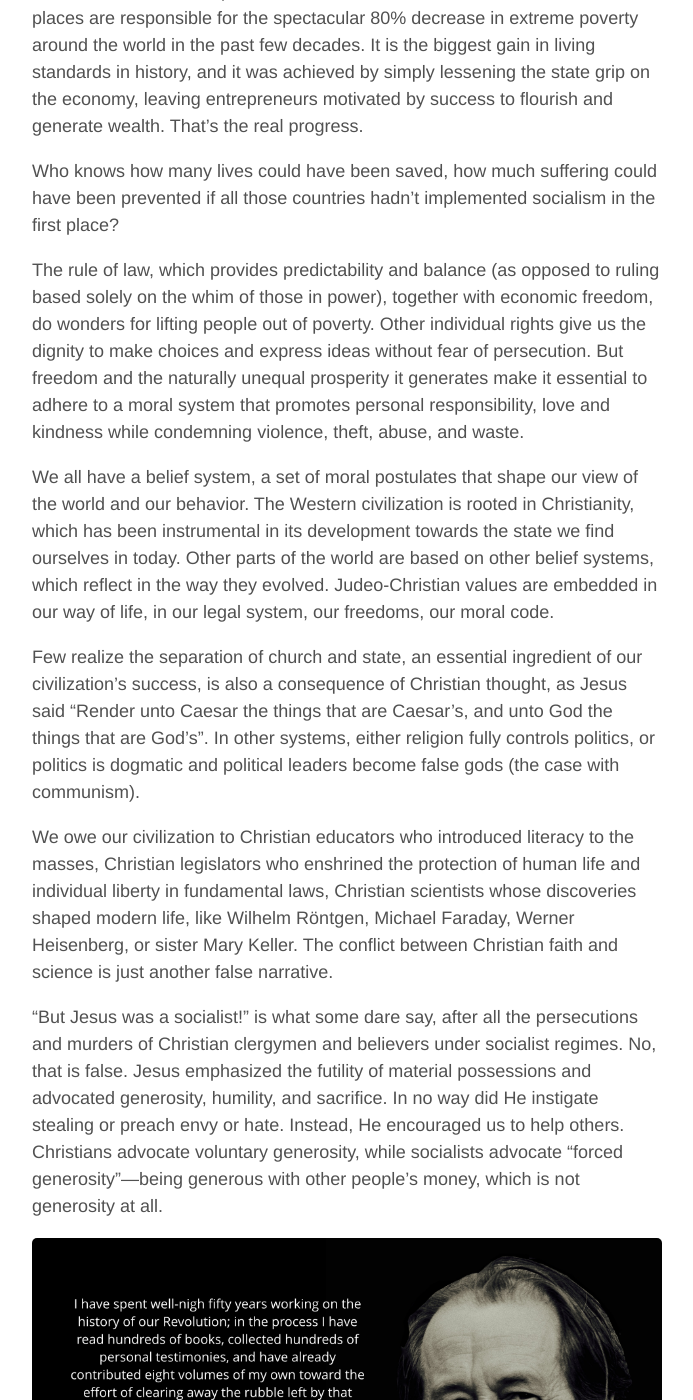
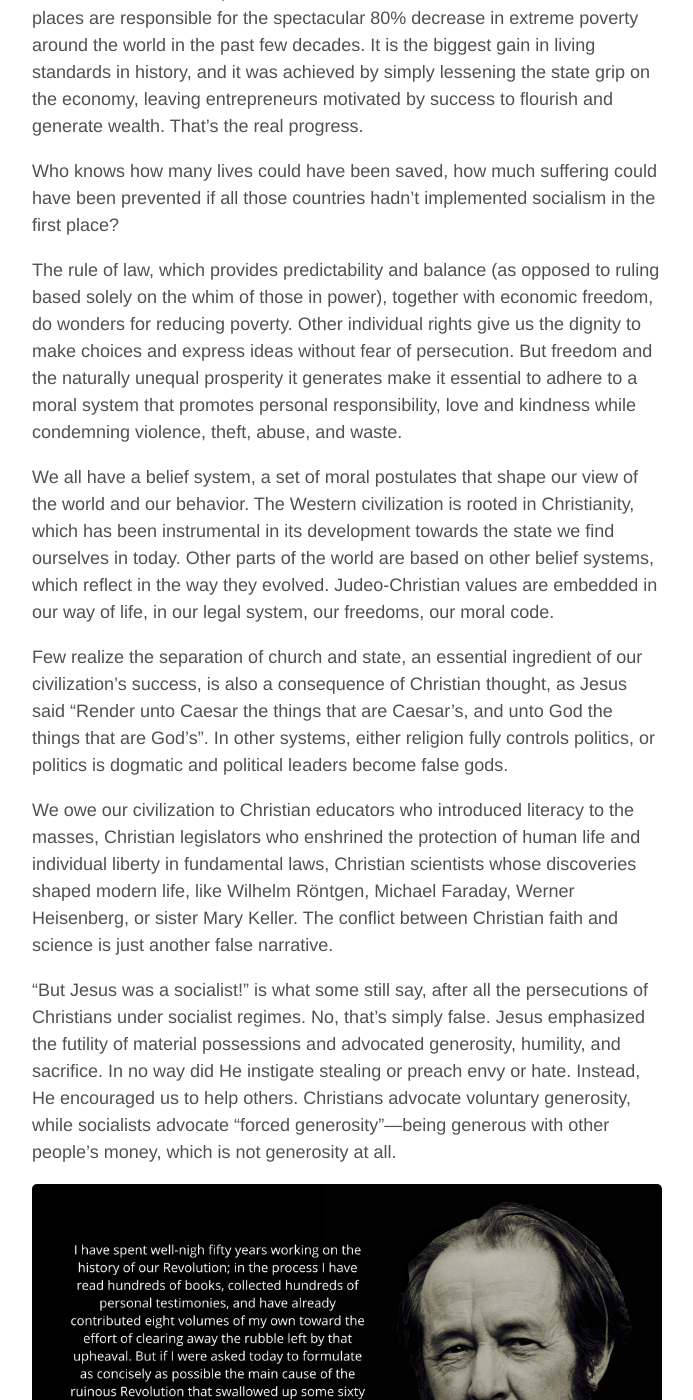
Before and after one commit to aoghina/aoghina.github.io, a Jekyll site: the page built from _posts/2018-10-23-socialism-ruined-my-country.md, in a window 1280 px wide and 1400 px high, scrolled down 16310 px. Shown: the whole window, without its empty margins (293-986 px from the left). Built offline with Jekyll 4.4.1, drawn with Linux system fonts in a browser that asks for light colours; comment, search, counter and statistics services are not loaded.

Commit message:
Soc: small fixes

```diff
--- a/_posts/2018-10-23-socialism-ruined-my-country.md
+++ b/_posts/2018-10-23-socialism-ruined-my-country.md
@@ -195,15 +195,15 @@ Economic liberalization policies in China, India, the Eastern Bloc and other pla
 
 Who knows how many lives could have been saved, how much suffering could have been prevented if all those countries hadn’t implemented socialism in the first place?
 
-The rule of law, which provides predictability and balance (as opposed to ruling based solely on the whim of those in power), together with economic freedom, do wonders for lifting people out of poverty. Other individual rights give us the dignity to make choices and express ideas without fear of persecution. But freedom and the naturally unequal prosperity it generates make it essential to adhere to a moral system that promotes personal responsibility, love and kindness while condemning violence, theft, abuse, and waste.
+The rule of law, which provides predictability and balance (as opposed to ruling based solely on the whim of those in power), together with economic freedom, do wonders for reducing poverty. Other individual rights give us the dignity to make choices and express ideas without fear of persecution. But freedom and the naturally unequal prosperity it generates make it essential to adhere to a moral system that promotes personal responsibility, love and kindness while condemning violence, theft, abuse, and waste.
 
 We all have a belief system, a set of moral postulates that shape our view of the world and our behavior. The Western civilization is rooted in Christianity, which has been instrumental in its development towards the state we find ourselves in today. Other parts of the world are based on other belief systems, which reflect in the way they evolved. Judeo-Christian values are embedded in our way of life, in our legal system, our freedoms, our moral code.
 
-Few realize the separation of church and state, an essential ingredient of our civilization's success, is also a consequence of Christian thought, as Jesus said "Render unto Caesar the things that are Caesar's, and unto God the things that are God's". In other systems, either religion fully controls politics, or politics is dogmatic and political leaders become false gods (the case with communism).
+Few realize the separation of church and state, an essential ingredient of our civilization's success, is also a consequence of Christian thought, as Jesus said "Render unto Caesar the things that are Caesar's, and unto God the things that are God's". In other systems, either religion fully controls politics, or politics is dogmatic and political leaders become false gods.
 
 We owe our civilization to Christian educators who introduced literacy to the masses, Christian legislators who enshrined the protection of human life and individual liberty in fundamental laws, Christian scientists whose discoveries shaped modern life, like Wilhelm Röntgen, Michael Faraday, Werner Heisenberg, or sister Mary Keller. The conflict between Christian faith and science is just another false narrative.
 
-"But Jesus was a socialist!" is what some dare say, after all the persecutions and murders of Christian clergymen and believers under socialist regimes. No, that is false. Jesus emphasized the futility of material possessions and advocated generosity, humility, and sacrifice. In no way did He instigate stealing or preach envy or hate. Instead, He encouraged us to help others. Christians advocate voluntary generosity, while socialists advocate "forced generosity"—being generous with other people's money, which is not generosity at all.
+"But Jesus was a socialist!" is what some still say, after all the persecutions of Christians under socialist regimes. No, that's simply false. Jesus emphasized the futility of material possessions and advocated generosity, humility, and sacrifice. In no way did He instigate stealing or preach envy or hate. Instead, He encouraged us to help others. Christians advocate voluntary generosity, while socialists advocate "forced generosity"—being generous with other people's money, which is not generosity at all.
 
 ![Solzhenitsyn: men have forgotten God](/assets/socialism/socialism-solzhenitsyn.png "Solzhenitsyn: men have forgotten God")
 
```
